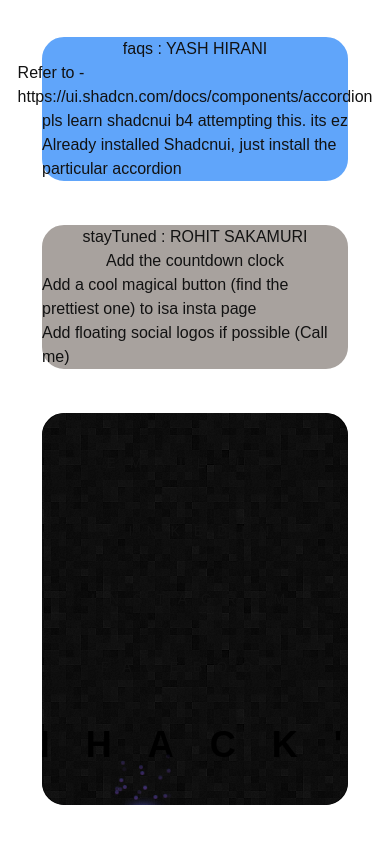
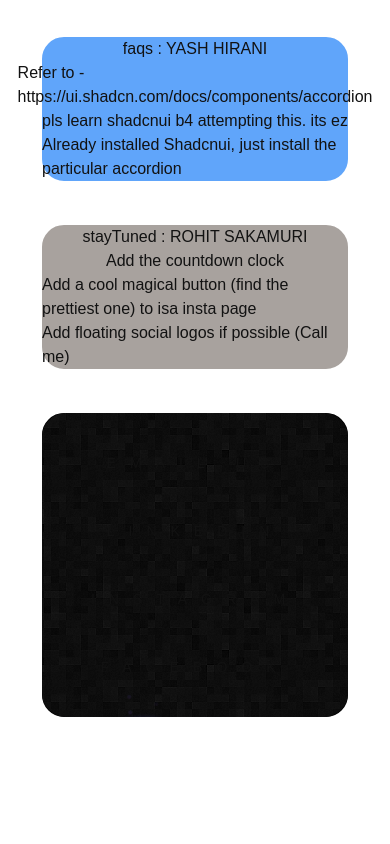
Before and after one commit to TFM-HITESH/genhack-24, a Next.js app: page / in a window 390 px wide. Shown: the part 3449-4293 px from the top of the page. After the commit the page ends 4208 px from the top, so only its background shows below. Built offline with nearby package versions, Linux system fonts and the light colour scheme.

Commit message:
fix: Mobile Footer decent now

```diff
--- a/src/components/footer/footer.tsx
+++ b/src/components/footer/footer.tsx
@@ -59,7 +59,7 @@
                             <span className="absolute inset-0 bg-gradient-to-r from-white to-white/20 w-0 group-hover:w-full transition-all duration-300 ease-in-out"></span>
                         </p>
                     </div>
-                    <div className="sm:hidden md:block flex flex-col z-[20] h-full items-center justify-end text-4xl text-black font-black">
+                    <div className="hidden md:block z-[20] h-full items-center justify-end text-4xl text-black font-black">
                         <p className="flex justify-end items-center w-full p-6 transition-all duration-200 ease-in-out relative overflow-hidden group">
                             <Link
                                 href="https://www.linkedin.com/company/international-society-of-automation-isa-vit/"
```
